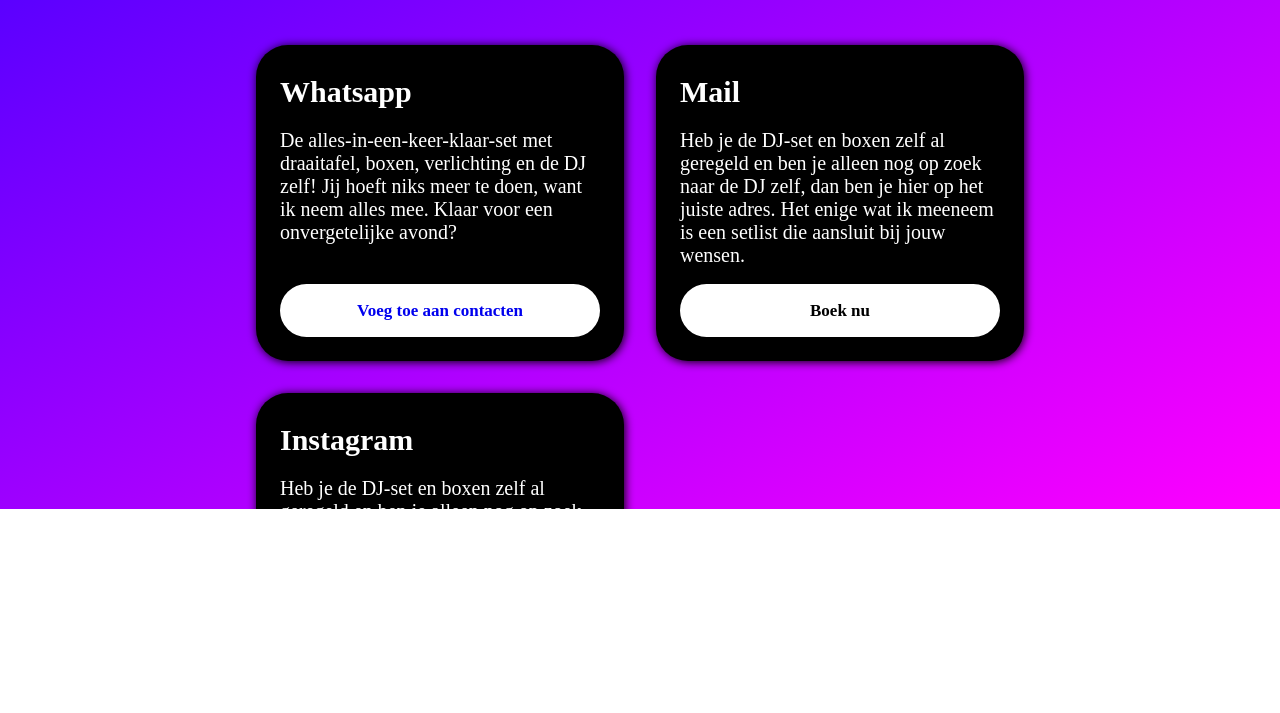
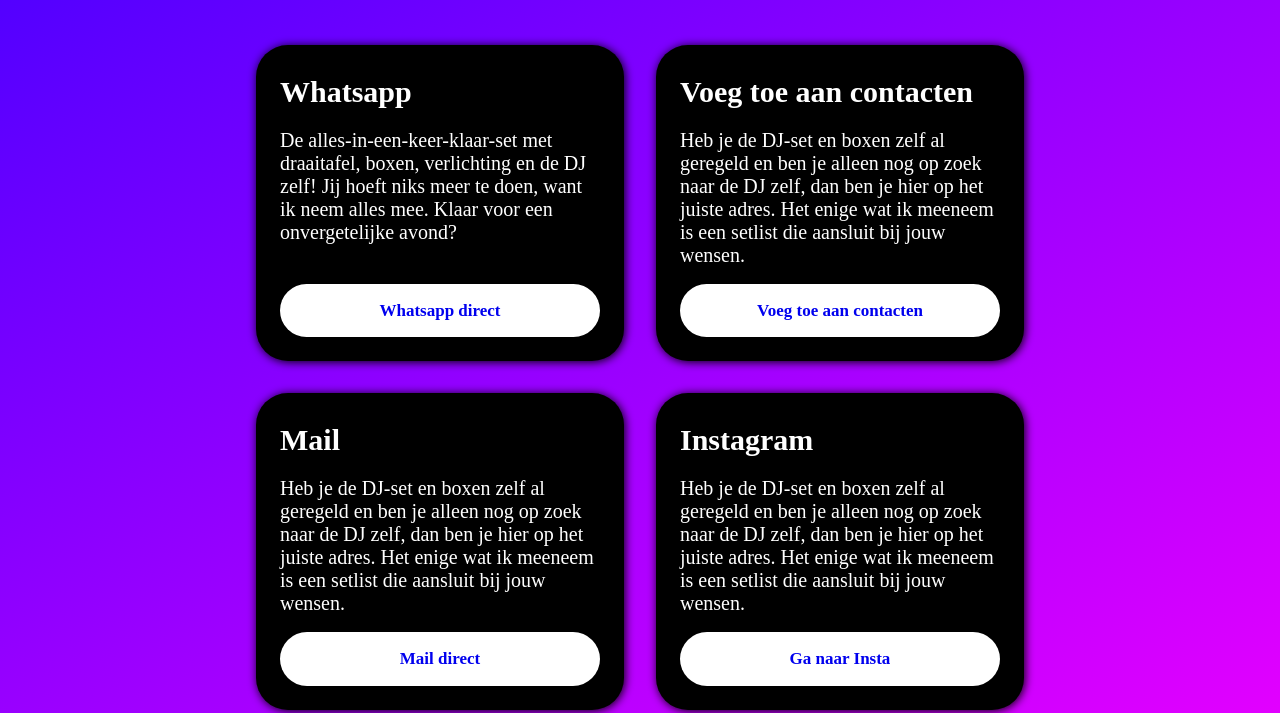
Before and after one commit to bincvburen/site, a plain HTML site: page index.html in a window 1280 px wide. Shown: the part 2590-3303 px from the top of the page. Before the commit the page ends 3099 px from the top, so only its background shows below. Drawn offline with Linux system fonts and the light colour scheme; a web font is replaced by a local one.

Commit message:
Add files via upload

```diff
--- a/index.html
+++ b/index.html
@@ -120,7 +120,7 @@
 			</div>
 		</section>
 
-		<section class="wrapper3">
+		<section class="wrapper4">
 			<div>
 				<h2>Contact</h2>
 				<p>Neem contact met me op via onderstaande methodes.</p>
@@ -135,6 +135,18 @@
 							niks meer te doen, want ik neem alles mee. Klaar voor een onvergetelijke avond?</p>
 					</div>
 					<div>
+						<button class="grid-button"><a href="https://wa.link/j24bse" target="_blank">Whatsapp direct</a></button>
+					</div>
+				</article>
+
+				<article>
+					<div>
+						<h3>Voeg toe aan contacten</h3>
+						<p>Heb je de DJ-set en boxen zelf al geregeld en ben je alleen nog op zoek naar de DJ zelf, dan
+							ben je hier op het juiste adres. Het enige wat ik meeneem is een setlist die aansluit bij
+							jouw wensen.</p>
+					</div>
+					<div>
 						<button class="grid-button"><a href="./assets/vcard/Binc van Buren.vcf">Voeg toe aan contacten</a></button>
 					</div>
 				</article>
@@ -147,7 +159,7 @@
 							jouw wensen.</p>
 					</div>
 					<div>
-						<button class="grid-button"><a>Boek nu</a></button>
+						<button class="grid-button"><a a href="mailto:bincvanburen@icloud.com?subject=DJ Aanvraag">Mail direct</a></button>
 					</div>
 				</article>
 
@@ -159,7 +171,7 @@
 							jouw wensen.</p>
 					</div>
 					<div>
-						<button class="grid-button"><a>Boek nu</a></button>
+						<button class="grid-button"><a href="https://www.instagram.com/bincvburen/" target="_blank">Ga naar Insta</a></button>
 					</div>
 				</article>
 
--- a/styles/style.css
+++ b/styles/style.css
@@ -200,6 +200,16 @@
 	/* transition: opacity 2s ease-in-out; */
 }
 
+
+.wrapper4 {
+	position: relative;
+
+	width: 100%;
+	height: 1250px;
+	overflow: hidden;
+	/* transition: opacity 2s ease-in-out; */
+}
+
 @keyframes ongeluk {
 	0% {
 		opacity: 0%
@@ -299,6 +309,10 @@
 	padding: 0.8em 5em;
 
 }
+
+/* a:link {
+	color: white;
+} */
 
 .home section:nth-of-type(2) {
 	margin-top: 5%;
@@ -560,6 +574,21 @@
 	color: white;
 }
 
+.grid-button_second {
+	color: white;
+	background-color: transparent;
+	padding: 0.8em 0em;
+	border-radius: 2em;
+	border-color: rgba(0, 0, 0, 0);
+	border-width: 3px;
+	border-style: solid;
+	font-family: 'Regular';
+	font-size: 17px;
+	transition: background-color 0.15s ease-in-out;
+	transition: padding 0.15s ease-in-out;
+	font-weight: bold;
+}
+
 /* SECTIE 4 - CONTACT */
 
 .home main section:nth-of-type(4) {
```
